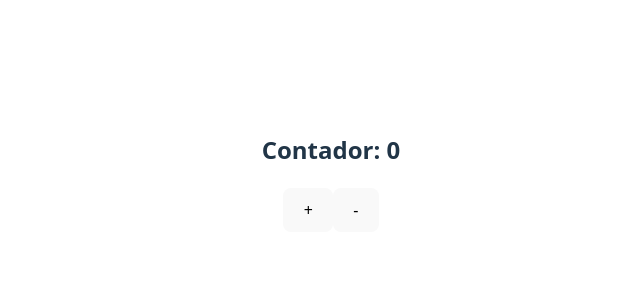
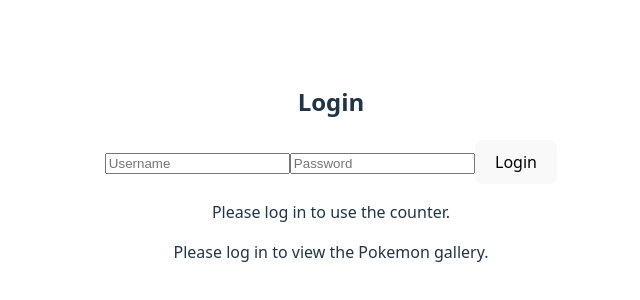
Before and after one commit to Illian-Santiago/a29-dpl, a React (Vite) app: page / in a window 1280 px wide. Shown: the part 228-528 px from the top of the page, without its empty margins (309-949 px from the left). Built offline with nearby package versions, Linux system fonts and the light colour scheme; what @bugfender/sdk would draw is missing.

Commit message:
Logs creados

```diff
--- a/src/App.jsx
+++ b/src/App.jsx
@@ -1,15 +1,20 @@
-// import { useState } from 'react'
-// import reactLogo from './assets/react.svg'
-// import viteLogo from '/vite.svg'
 import './App.css'
 import Counter from './components/Counter'
+import { Bugfender } from '@bugfender/sdk'
+import Login from './components/Login'
+import PokemonGalery from './components/PokemonGalery'
+import { useState } from 'react'
 
-function App() {
+Bugfender.init({ appKey: '11PiQrGYJy4z5TVHtBjCNALqv6HiKx0i' })
+
+export default function App() {
+  const [isLoggedIn, setIsLoggedIn] = useState(false);
+
   return (
     <>
-      <Counter />
+      <Login setIsLoggedIn={setIsLoggedIn} />
+      <Counter isLoggedIn={isLoggedIn} />
+      <PokemonGalery isLoggedIn={isLoggedIn} />
     </>
   )
 }
-
-export default App
--- a/src/components/Counter.jsx
+++ b/src/components/Counter.jsx
@@ -1,35 +1,23 @@
 import { useState } from 'react';
 import { Bugfender } from '@bugfender/sdk';
 
-Bugfender.init({
-    appKey: '11PiQrGYJy4z5TVHtBjCNALqv6HiKx0i',
-    // overrideConsoleMethods: true,
-    // printToConsole: true,
-    // registerErrorHandler: true,
-    // logBrowserEvents: true,
-    // logUIEvents: true,
-    // version: '',
-    // build: '',
-});
-
-const Counter = () => {
+const Counter = ({ isLoggedIn }) => {
     const [count, setCount] = useState(0);
 
     const increment = () => {
-        Bugfender.info('Valor incrementado');
-        setCount(count + 1);
-    };
-    const decrement = () => {
-        Bugfender.info('Valor decrementado');
-        setCount(count - 1);
+        count < 10
+            ? (Bugfender.info('Valor incrementado'), setCount(count + 1))
+            : Bugfender.error('El contador ha llegado a su nivel maximo');
     };
 
-    if (count >= 10) {
-        Bugfender.error('El contador ha llegado a su nivel maximo');
-    }
+    const decrement = () => {
+        count > 0
+            ? (Bugfender.info('Valor decrementado'), setCount(count - 1))
+            : Bugfender.error('El contador ha llegado a su nivel mínimo');
+    };
 
-    if (count < 0) {
-        Bugfender.error('El contador no puede pasar de 0');
+    if (!isLoggedIn) {
+        return <p>Please log in to use the counter.</p>;
     }
 
     return (
--- /dev/null
+++ b/src/components/Login.jsx
@@ -0,0 +1,35 @@
+import React, { useState } from 'react';
+import { Bugfender } from '@bugfender/sdk';
+
+function Login({ setIsLoggedIn }) {
+    const [username, setUsername] = useState('');
+    const [password, setPassword] = useState('');
+
+    const handleLogin = () => {
+        // Implement login logic here
+        Bugfender.log(`Logging in with username: ${username}`);
+        console.log('Logging in with', username, password);
+        setIsLoggedIn(true);
+    };
+
+    return (
+        <div>
+            <h2>Login</h2>
+            <input
+                type="text"
+                placeholder="Username"
+                value={username}
+                onChange={(e) => setUsername(e.target.value)}
+            />
+            <input
+                type="password"
+                placeholder="Password"
+                value={password}
+                onChange={(e) => setPassword(e.target.value)}
+            />
+            <button onClick={handleLogin}>Login</button>
+        </div>
+    );
+}
+
+export default Login;
--- a/src/components/PokemonGalery.jsx
+++ b/src/components/PokemonGalery.jsx
@@ -1,34 +1,37 @@
 import { useEffect, useState } from "react";
+import { Bugfender } from '@bugfender/sdk';
 
-export default function PokemonGalery() {
-    const [pokemons, setPokemons] = useState([]);
+export default function PokemonGalery({ isLoggedIn }) {
+    const [pokemon, setPokemons] = useState([]);
 
     const getPersonajes = async () => {
         try {
-            const respuestaApi = await fetch("https://pokeapi.com/api/v2/pokemon?limit=10");
+            const respuestaApi = await fetch("https://pokeapi.co/api/v2/pokemon/pikachu");
             const data = await respuestaApi.json();
-            setPokemons(data.results);
+            setPokemons(data);
+            Bugfender.log('API call successful', data);
         } catch (error) {
             alert('Error al obtener los pokemons');
             console.error(error);
+            Bugfender.error('API call failed', error);
         }
     };
 
     useEffect(() => {
-        getPersonajes();
-    }, []);
+        if (isLoggedIn) {
+            getPersonajes();
+        }
+    }, [isLoggedIn]);
+
+    if (!isLoggedIn) {
+        return <p>Please log in to view the Pokemon gallery.</p>;
+    }
 
     return (
         <div className="grid">
-            {pokemons.length > 0 ? (
-                pokemons.map((pokemon, index) => (
-                    <div className="card" key={index}>
-                        <h2 className="text-lg font-semibold">{pokemon.name}</h2>
-                    </div>
-                ))
-            ) : (
-                <p>Cargando pokemons...</p> // Mensaje mientras se cargan los datos
-            )}
+            <div className="card">
+                <h2 className="text-lg font-semibold">{pokemon.name}</h2>
+            </div>
         </div>
     );
 }
```
